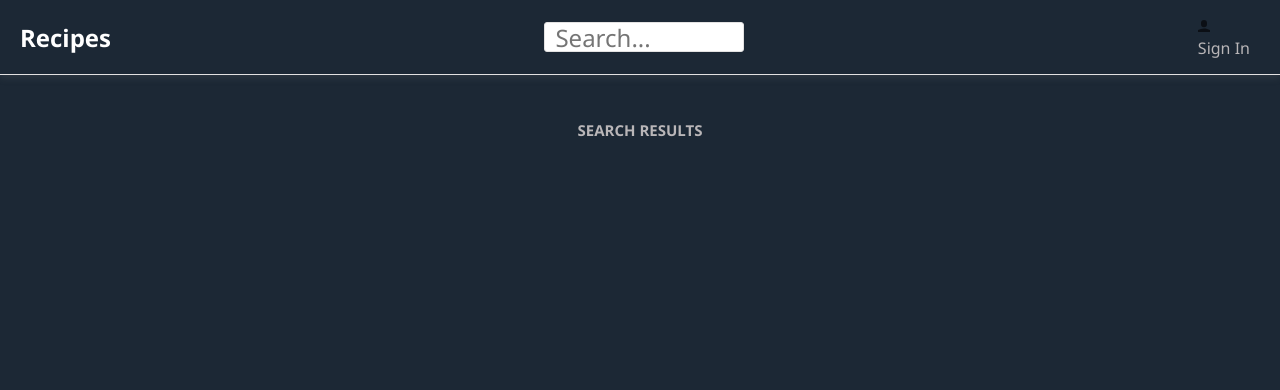
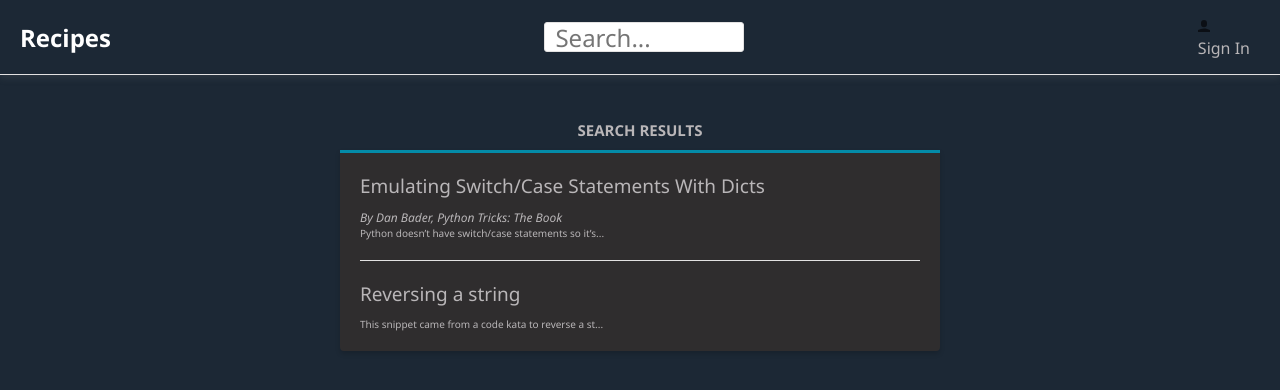
Before and after one commit to deanagan/charting-pocs, a React (Create React App) app in the folder client_ts/: page /recipes/search in a window 1280 px wide. Shown: the top 390 px of the page. Built offline with nearby package versions, Linux system fonts and the light colour scheme.

Commit message:
get search to work correctly thru url

```diff
--- a/client_ts/src/SearchRecipePage.tsx
+++ b/client_ts/src/SearchRecipePage.tsx
@@ -7,10 +7,8 @@ import { RouteComponentProps } from 'react-router-dom';
 import { RecipeList } from './RecipeList';
 import { searchRecipes, RecipeData } from './RecipeData';
 
-export const SearchRecipePage: React.FC<RouteComponentProps> = ({
-  location,
-}) => {
-  const [language, description] = useState<RecipeData[]>([]);
+export const SearchRecipePage: React.FC<RouteComponentProps> = ({ location, }) => {
+  const [recipes, setRecipe] = useState<RecipeData[]>([]);
 
   const searchParams = new URLSearchParams(location.search);
   const search = searchParams.get('criteria') || '';
@@ -18,14 +16,13 @@ export const SearchRecipePage: React.FC<RouteComponentProps> = ({
   useEffect(() => {
     const searchForIt = async (criteria: string) => {
       const foundResults = await searchRecipes(criteria);
-      //TODO: Set the recipe?
+      setRecipe(foundResults);
     };
     searchForIt(search);
   }, [search]);
 
   return (
     <Page title="Search Results">
-      {' '}
       {search && (
         <p
           css={css`
@@ -34,10 +31,11 @@ export const SearchRecipePage: React.FC<RouteComponentProps> = ({
             margin-top: 0px;
           `}
         >
-          {' '}
-          for "{search}"{' '}
+          for "{search}"
         </p>
       )}
+      <RecipeList data={recipes} />
+
     </Page>
   );
 };
```
